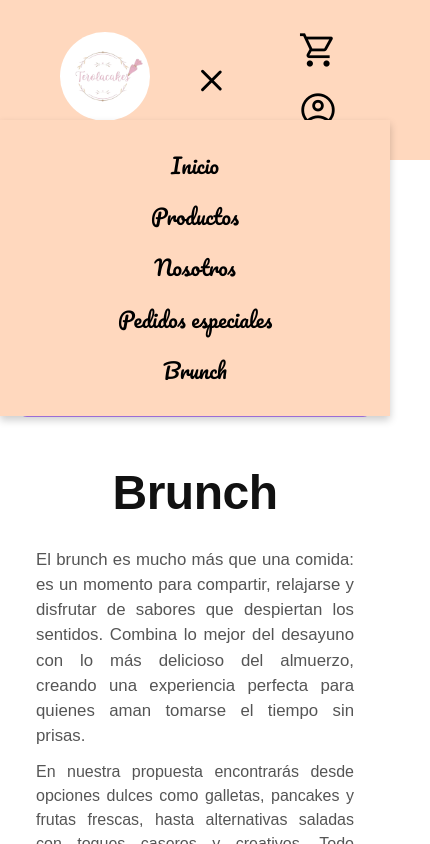
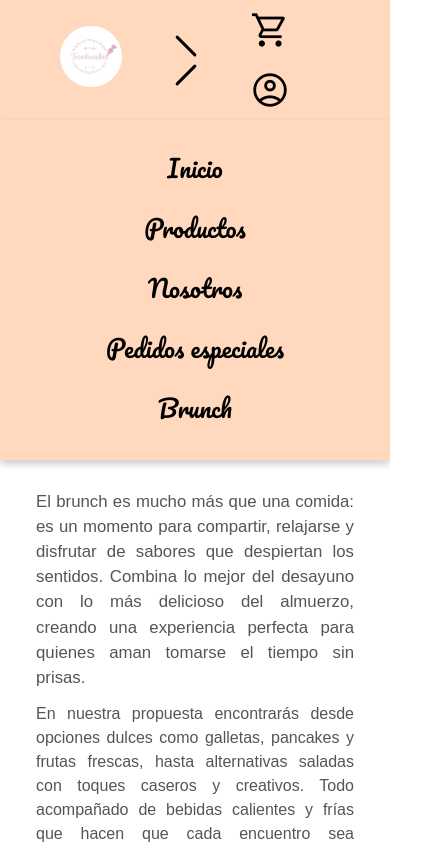
Before and after one commit to JARG16122003/Proyecto-tecnolog-as-del-internet, a plain HTML site: page brunch.html in a window 390 px wide. Both pictures are taken after a click on the label 177 px from the left and 80 px from the top of the page. Shown: the top 844 px of the page, 430 px wide, since content can reach past the window. Drawn offline with nearby package versions, Linux system fonts and the light colour scheme.

Commit message:
finalizacion de css para el front

```diff
--- a/css/brunch.css
+++ b/css/brunch.css
@@ -212,7 +212,6 @@ footer {
   width: 100%;
   display: flex;
   justify-content: space-around;
-  padding: 50px 0;
   position: fixed;
   z-index: 2;
 }
@@ -238,9 +237,16 @@ footer a {
 
 /* ===== RESPONSIVE (exact layout kept on large screens; stacks in mobile) ===== */
 
-/* Tablet / small desktop breakpoint */
+*,
+*::before,
+*::after {
+  box-sizing: border-box;
+}
+
+/* Corrección del @media (max-width: 768px) */
 @media (max-width: 768px) {
-    /* Mostrar icono hamburguesa */
+
+  /* Mostrar icono hamburguesa */
   .menu-icon {
     display: flex;
     padding-left: 60px;
@@ -252,7 +258,8 @@ footer a {
     position: absolute;
     top: 120px;
     left: 0;
-    width: 100vw;
+    /* usar 100% en vez de 100vw para evitar overflow causado por la barra de scroll */
+    width: 100%;
     background-color: rgba(255, 216, 190, 1);
     flex-direction: column;
     align-items: center;
@@ -261,6 +268,8 @@ footer a {
     box-shadow: 0px 4px 8px rgba(0, 0, 0, 0.2);
     z-index: 10;
     animation: fadeIn 0.4s ease;
+    /* asegurar que no provoque scroll horizontal */
+    overflow-x: hidden;
   }
 
   @keyframes fadeIn {
@@ -268,12 +277,25 @@ footer a {
     to { opacity: 1; transform: translateY(0); }
   }
 
+  /* estilos de los links dentro del nav (si los necesitas) */
+  nav a {
+    font-family: "Pacifico", cursive;
+    font-size: 1.5rem;
+    color: black;
+    border-bottom: 2px solid transparent;
+    padding-bottom: 2px;
+    transition: all 0.3s ease;
+  }
+
+  nav a:hover {
+    border-bottom: 2px solid black;
+  }
 
 
-  /* Icono animado (hamburguesa -> X) */
+/* Icono animado (hamburguesa -> X)
+     Evitar usar margin-left grande: en su lugar usar transform translateX con valores pequeños */
   #menu-toggle:checked + .menu-icon span:nth-child(1) {
-    transform: rotate(45deg) translateY(32px);
-    margin-left: 50px;
+    transform: rotate(45deg) translate(6px, 6px);
   }
 
   #menu-toggle:checked + .menu-icon span:nth-child(2) {
@@ -281,8 +303,7 @@ footer a {
   }
 
   #menu-toggle:checked + .menu-icon span:nth-child(3) {
-    transform: rotate(-45deg) translateY(-32px);
-    margin-left: 50px;
+    transform: rotate(-45deg) translate(6px, -6px);
   }
 
   /* Mostrar el menú al activar el checkbox */
@@ -292,7 +313,8 @@ footer a {
 
   header {
     justify-content: space-between;
-    padding: 20px 20px ;
+    padding: 20px;
+    width: 100%;
   }
 
   .icons {
@@ -303,6 +325,7 @@ footer a {
   .container{
     display: flex;
     flex-direction: column;
+    width: 100%;
   }
 
   .content{
@@ -323,11 +346,25 @@ footer a {
   .instagram img {
     width: 30px;
     height: 30px;
+    max-width: 100%;
   }
 
   footer {
     padding: 30px 0;
     position: unset;
+    width: 100%;
+  }
+
+  /* prevenir overflow por imágenes o elementos anchos */
+  img, .some-wide-element {
+    max-width: 100%;
+    height: auto;
+  }
+
+  /* último recurso: si aun persiste un scroll horizontal - evita que se muestre.
+     Úsalo sólo si ya intentaste las soluciones anteriores. */
+  body {
+    overflow-x: hidden;
   }
 
 
--- a/css/nosotros.css
+++ b/css/nosotros.css
@@ -302,7 +302,7 @@ header {
 .menu-icon span {
   width: 30px;
   height: 3px;
-  background-color: #d94f8a;
+  background-color: #000;
   border-radius: 2px;
   transition: all 0.3s ease;
 }
@@ -314,7 +314,7 @@ header {
     top: 100px;
     left: 0;
     right: 0;
-    background-color: #ffe4ec;
+    background-color: rgba(255, 216, 190, 1);
     flex-direction: column;
     align-items: center;
     gap: 20px;
```
